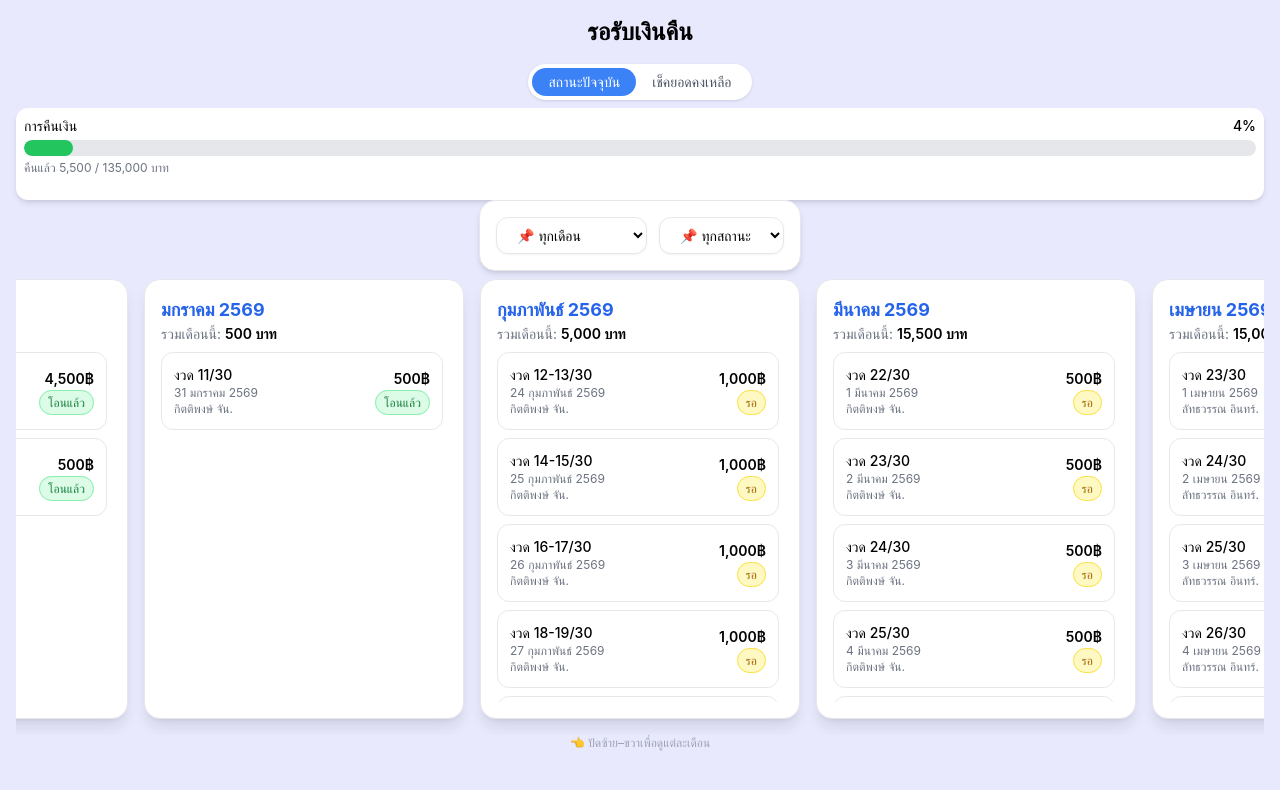
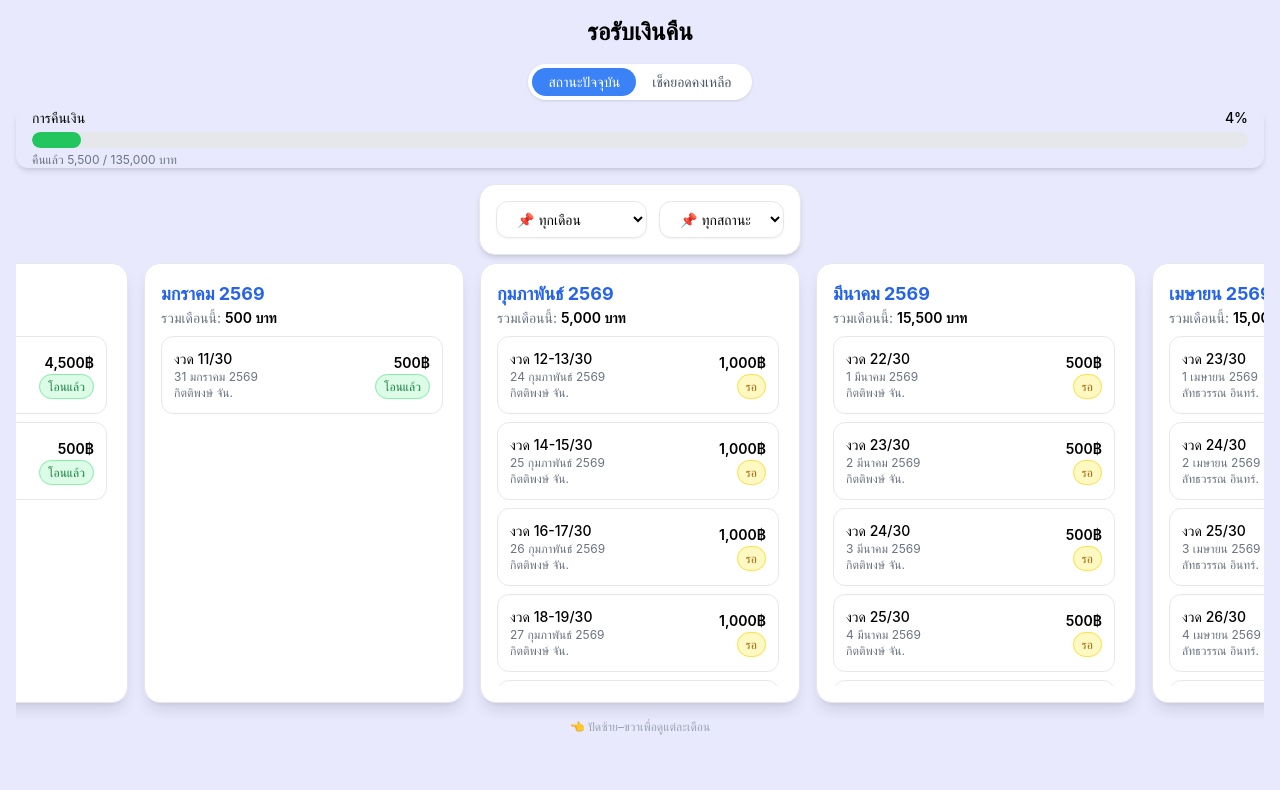
Before and after one commit to KittiArm/ktmyshop, a React (Vite) app: page / in a window 1280 px wide. Shown: the top 790 px of the page. Built offline with nearby package versions, Linux system fonts and the light colour scheme.

Commit message:
Refactor EnergyProgressBar container styles

```diff
--- a/src/App.jsx
+++ b/src/App.jsx
@@ -2192,7 +2192,7 @@ export default function App() {
 				</div>
 			</div>
 
-			<div className="bg-white p-2 rounded-xl shadow-md hover:shadow-lg transition">
+			<div className="px-4 rounded-xl shadow-md hover:shadow-lg transition">
 			    <EnergyProgressBar
 				      paid={progress.paid}
 				      total={progress.total}
```
